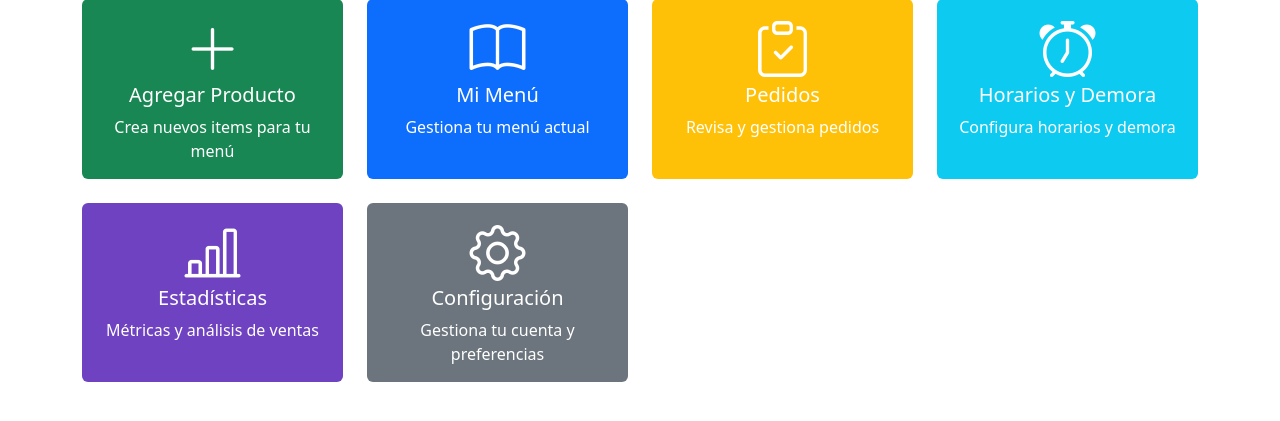
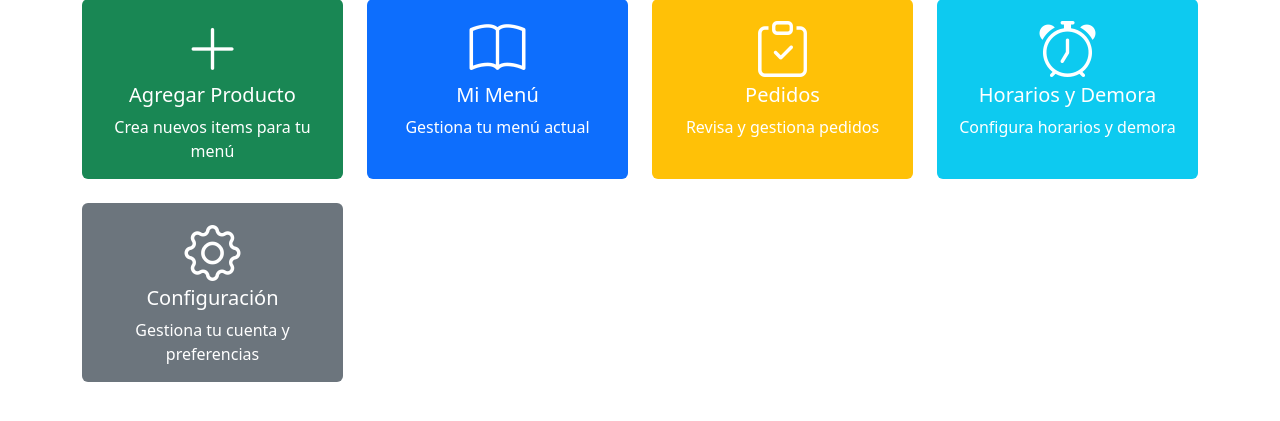
Before and after one commit to octaviobottari/piattoapp, a Django app: page /panel/ in a window 1280 px wide. Shown: the part 181-602 px from the top of the page. Run offline with Django 5.2, Linux system fonts and the light colour scheme; a user stored in the database is signed in; parts of the project's set-up code (start-up, migrations or seed data) failed here and were passed over; some libraries are stand-ins or nearby versions.

Commit message:
Update panel.html

```diff
--- a/core/templates/core/panel.html
+++ b/core/templates/core/panel.html
@@ -62,20 +62,11 @@
                 </a>
             </div>
 
-            <!-- Card Estadísticas -->
-            <div class="col-12 col-md-6 col-lg-3">
-                <a href="{% url 'metricas' %}" class="card text-decoration-none text-white bg-purple h-100 hover-shadow" style="background-color: #6f42c1;">
-                    <div class="card-body text-center">
-                        <i class="bi bi-bar-chart-line display-4 mb-3"></i>
-                        <h5 class="card-title">Estadísticas</h5>
-                        <p class="card-text">Métricas y análisis de ventas</p>
-                    </div>
-                </a>
-            </div>
+
 
             <!-- Card Configuración de Cuenta -->
 <div class="col-12 col-md-6 col-lg-3">
-    <a href="#" class="card text-decoration-none text-white h-100 hover-shadow" style="background-color: #6c757d;">
+    <a href="{% url 'configuraciones' %}" class="card text-decoration-none text-white h-100 hover-shadow" style="background-color: #6c757d;">
         <div class="card-body text-center">
             <i class="bi bi-gear display-4 mb-3"></i>
             <h5 class="card-title">Configuración</h5>
```
